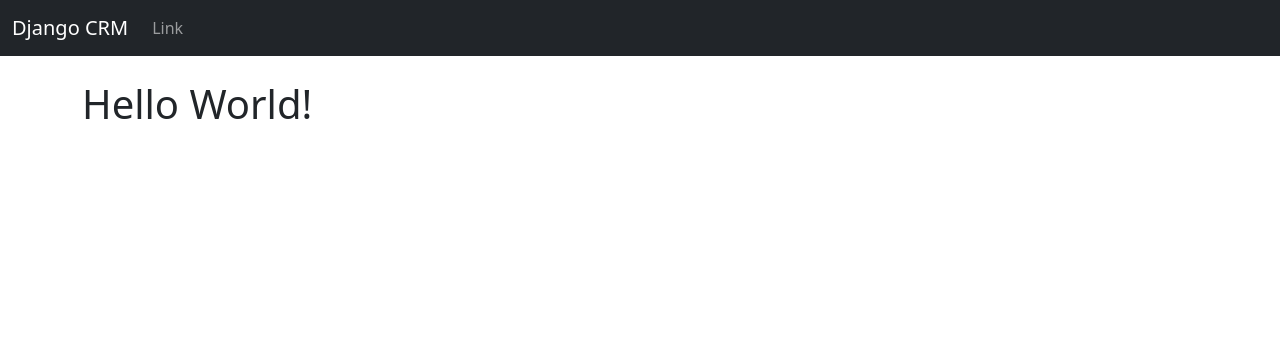
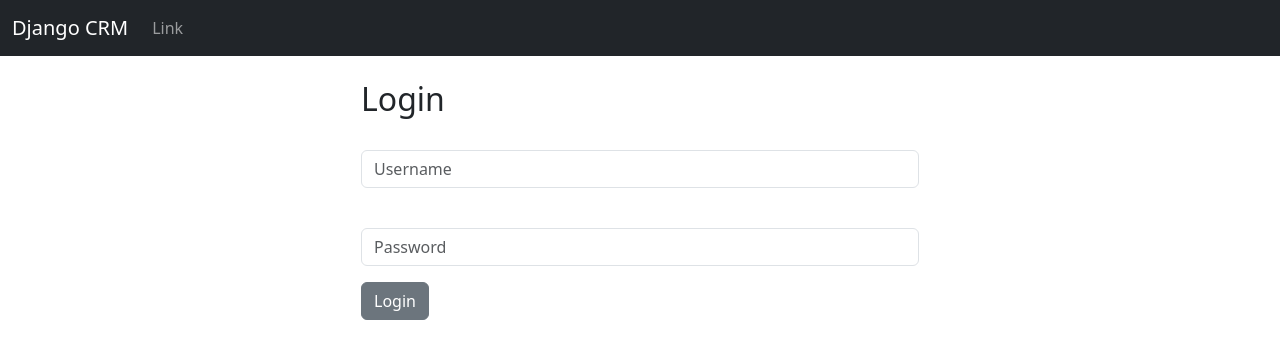
Before and after one commit to MipForShort/Django-CRM, a Django app: page / in a window 1280 px wide. Shown: the top 359 px of the page. Run offline with Django 5.2, Linux system fonts and the light colour scheme.

Commit message:
Changed home.html to have a more pretty login interface

```diff
--- a/dcrm/website/templates/home.html
+++ b/dcrm/website/templates/home.html
@@ -1,5 +1,32 @@
 {% extends 'base.html' %}
 
 {% block content %}
-<h1>Hello World!</h1>
+
+<div class="col-md-6 offset-md-3">
+    {% if user.is_authenticated %}
+
+    <h1>Hello World</h1>
+
+    {% else %}
+
+    <h2>Login</h2>
+    <br/>
+
+    <form method="POST" action="{% url 'home' %}">
+        {% csrf_token %}
+        <form>
+            <div class="mb-3">
+              <input type="text" class="form-control" name="username", placeholder="Username" required>
+            </div>
+            <br/>
+            <div class="mb-3">
+              <input type="password" class="form-control" name="password", placeholder="Password" required>
+            </div>
+            <button type="submit" class="btn btn-secondary">Login</button>
+          </form>
+    </form>
+</div>
+
+{% endif %}
+
 {% endblock %}
```
